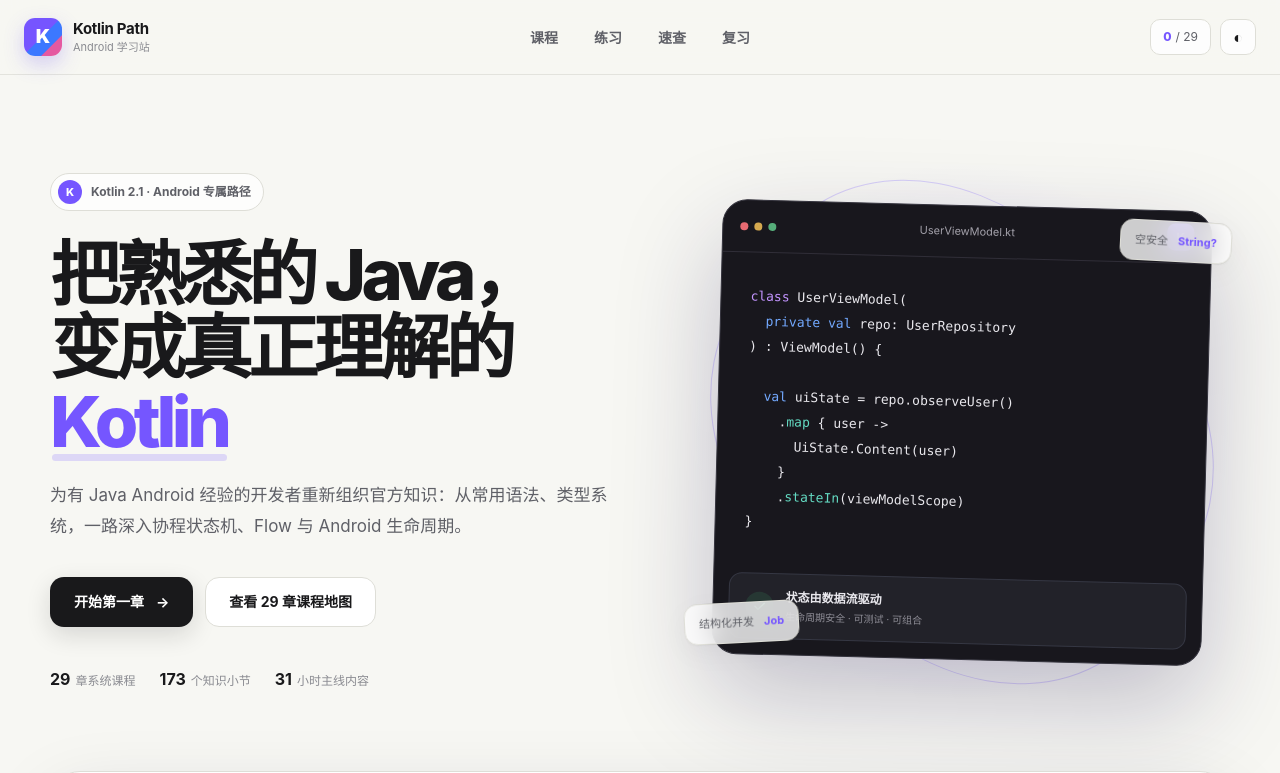
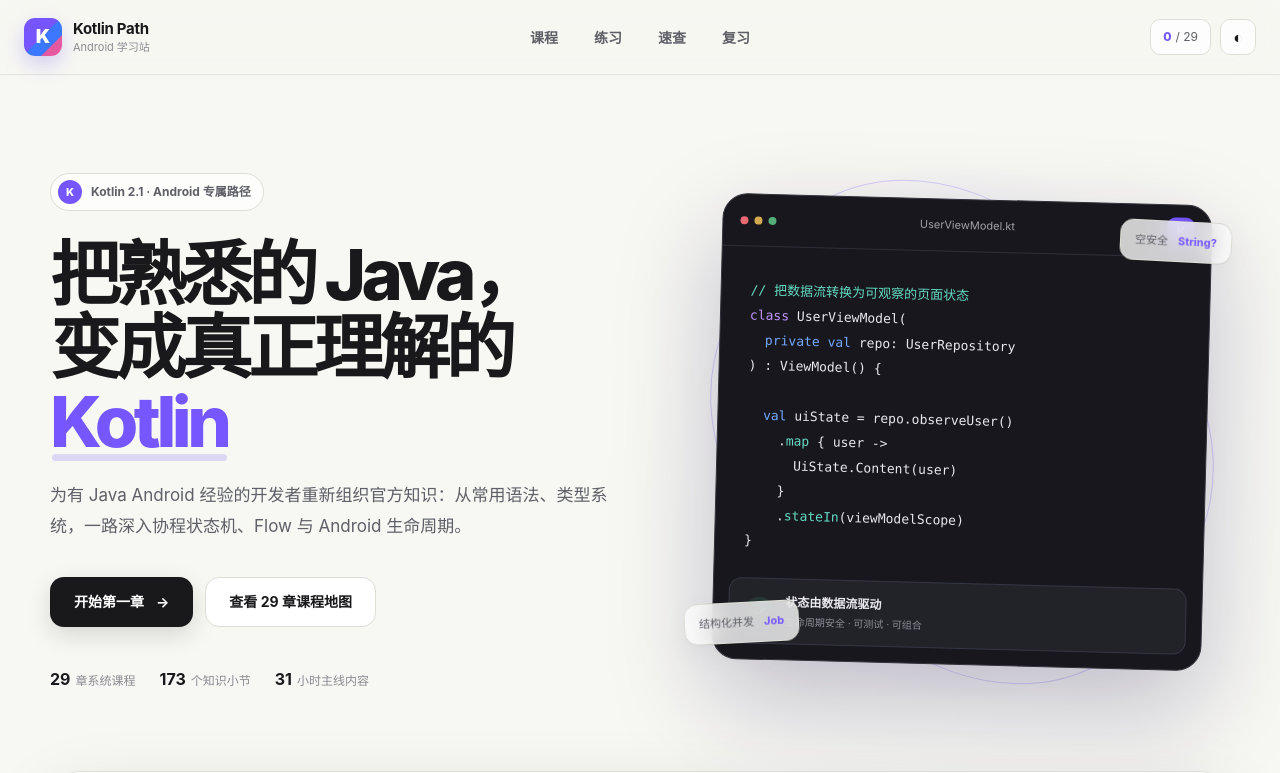
Before and after one commit to upwon/kotlin-android-learning, a Next.js app: page / in a window 1280 px wide. Shown: the top 773 px of the page. Built offline with nearby package versions, Linux system fonts and the light colour scheme.

Commit message:
Add folded answers and Chinese code comments

```diff
--- a/app/page.tsx
+++ b/app/page.tsx
@@ -28,7 +28,7 @@
           <div className="floating-label label-two">结构化并发 <strong>Job</strong></div>
           <div className="hero-code-card">
             <div className="code-card-top"><div><span /><span /><span /></div><small>UserViewModel.kt</small><b>K</b></div>
-            <pre><code><span className="code-purple">class</span> UserViewModel(<br />  <span className="code-blue">private val</span> repo: UserRepository<br />) : ViewModel() {'{'}<br /><br />  <span className="code-blue">val</span> uiState = repo.observeUser()<br />    .<span className="code-teal">map</span> {'{'} user -&gt;<br />      UiState.Content(user)<br />    {'}'}<br />    .<span className="code-teal">stateIn</span>(viewModelScope)<br />{'}'}</code></pre>
+            <pre><code><span className="code-teal">{"// 把数据流转换为可观察的页面状态"}</span><br /><span className="code-purple">class</span> UserViewModel(<br />  <span className="code-blue">private val</span> repo: UserRepository<br />) : ViewModel() {'{'}<br /><br />  <span className="code-blue">val</span> uiState = repo.observeUser()<br />    .<span className="code-teal">map</span> {'{'} user -&gt;<br />      UiState.Content(user)<br />    {'}'}<br />    .<span className="code-teal">stateIn</span>(viewModelScope)<br />{'}'}</code></pre>
             <div className="code-card-result"><span>✓</span><div><strong>状态由数据流驱动</strong><small>生命周期安全 · 可测试 · 可组合</small></div></div>
           </div>
           <div className="orbit orbit-one" /><div className="orbit orbit-two" />
```
